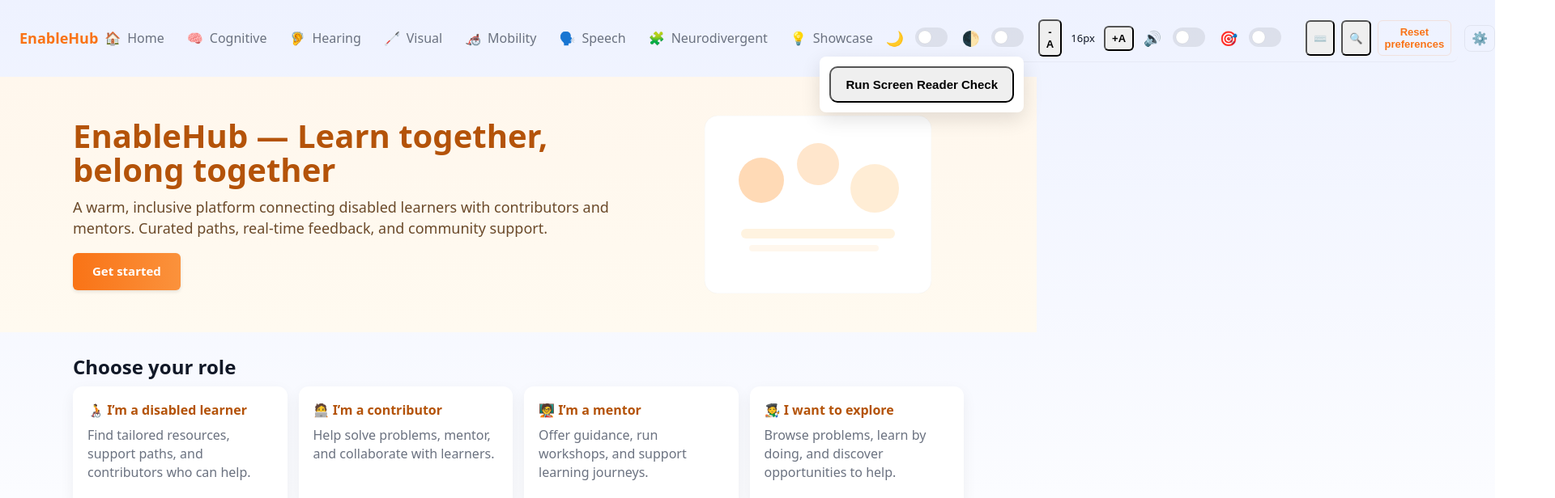
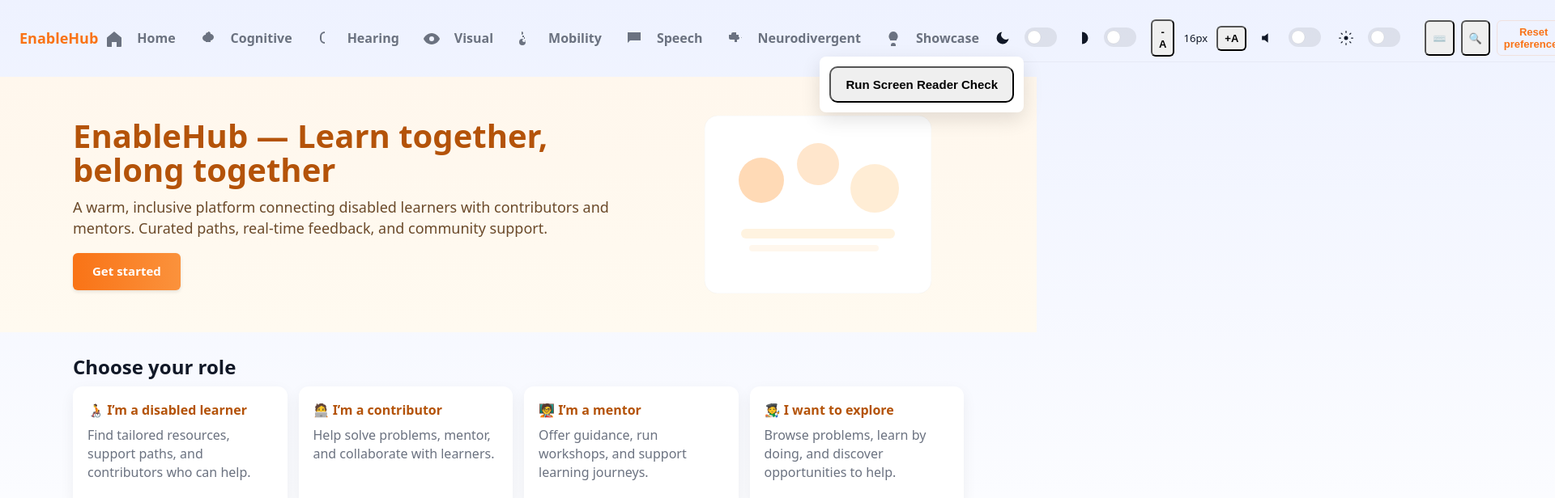
Before and after one commit to Vaish123-M/SolveTogether-platform, a React (Create React App) app in the folder EnableHub/client/: page / in a window 1280 px wide. Shown: the top 616 px of the page at 81% size, 1920 px wide, since content can reach past the window. Built offline with nearby package versions, Linux system fonts and the light colour scheme.

Commit message:
added icons in the navigation bar

```diff
--- a/EnableHub/client/src/components/AccessibilityBar.js
+++ b/EnableHub/client/src/components/AccessibilityBar.js
@@ -1,5 +1,6 @@
 import React, { useEffect } from 'react'
 import { useAccessibility } from '../context/AccessibilityContext'
+import { MoonIcon, ContrastIcon, SpeakerIcon, TargetIcon } from './icons'
 
 // AccessibilityBar can be rendered inline or compact (popup) when used in Navbar
 export default function AccessibilityBar({ compact = false, inline = false }){
@@ -20,13 +21,13 @@ export default function AccessibilityBar({ compact = false, inline = false }){
     <div className={rootClass} role="region" aria-label="Accessibility settings">
       <div className="accessibility-controls">
                <div className="toggle-group">
-               <span className="access-icon" aria-hidden="true">🌙</span>
+                 <span className="access-icon" aria-hidden="true"><MoonIcon size={20} /></span>
                  <IconToggle on={dark} onClick={()=>setDark(!dark)} title="Toggle dark mode" icon="moon" />
                  <span className="sr-only">Dark mode</span>
                </div>
 
                <div className="toggle-group">
-               <span className="access-icon" aria-hidden="true">🌓</span>
+                 <span className="access-icon" aria-hidden="true"><ContrastIcon size={20} /></span>
                  <IconToggle on={contrast} onClick={()=>setContrast(!contrast)} title="Toggle high contrast" icon="contrast" />
                  <span className="sr-only">High contrast</span>
                </div>
@@ -38,13 +39,13 @@ export default function AccessibilityBar({ compact = false, inline = false }){
         </div>
 
             <div className="toggle-group">
-           <span className="access-icon" aria-hidden="true">🔊</span>
+             <span className="access-icon" aria-hidden="true"><SpeakerIcon size={20} /></span>
            <IconToggle on={tts} onClick={()=>toggleTts(!tts)} title="Toggle text-to-speech" icon="speaker" />
            <span className="sr-only">Text to speech</span>
             </div>
 
      <div className="toggle-group">
-             <span className="access-icon" aria-hidden="true">🎯</span>
+             <span className="access-icon" aria-hidden="true"><TargetIcon size={20} /></span>
        <IconToggle on={focusMode} onClick={()=>setFocusMode(!focusMode)} title="Toggle Focus Mode" icon="focus" />
        <span className="sr-only">Focus mode</span>
      </div>
--- a/EnableHub/client/src/components/Navbar.js
+++ b/EnableHub/client/src/components/Navbar.js
@@ -5,6 +5,7 @@ import UserSettingsPanel from './UserSettingsPanel'
 import Magnifier from './Magnifier'
 import ScreenReaderCheck from './ScreenReaderCheck'
 import KeyboardGuide from './KeyboardGuide'
+import { HomeIcon, BrainIcon, EarIcon, EyeIcon, WheelchairIcon, SpeechIcon, PuzzleIcon, LightbulbIcon } from './icons'
 import { useState } from 'react'
 import { useEffect } from 'react'
 import { useAccessibility } from '../context/AccessibilityContext'
@@ -29,14 +30,14 @@ export default function Navbar() {
   },[setMagnifierEnabled, setKeyboardGuideVisible])
 
   const links = [
-    { to: '/', label: 'Home', emoji: '🏠' },
-    { to: '/cognitive', label: 'Cognitive', emoji: '🧠' },
-    { to: '/hearing', label: 'Hearing', emoji: '🦻' },
-    { to: '/visual', label: 'Visual', emoji: '🦯' },
-    { to: '/mobility', label: 'Mobility', emoji: '🦽' },
-    { to: '/speech', label: 'Speech', emoji: '🗣️' },
-    { to: '/neurodivergent', label: 'Neurodivergent', emoji: '🧩' },
-    { to: '/showcase', label: 'Showcase', emoji: '💡' },
+    { to: '/', label: 'Home', icon: <HomeIcon size={24} /> },
+    { to: '/cognitive', label: 'Cognitive', icon: <BrainIcon size={24} /> },
+    { to: '/hearing', label: 'Hearing', icon: <EarIcon size={24} /> },
+    { to: '/visual', label: 'Visual', icon: <EyeIcon size={24} /> },
+    { to: '/mobility', label: 'Mobility', icon: <WheelchairIcon size={24} /> },
+    { to: '/speech', label: 'Speech', icon: <SpeechIcon size={24} /> },
+    { to: '/neurodivergent', label: 'Neurodivergent', icon: <PuzzleIcon size={24} /> },
+    { to: '/showcase', label: 'Showcase', icon: <LightbulbIcon size={24} /> },
   ]
 
   return (
@@ -56,14 +57,12 @@ export default function Navbar() {
               end
             >
               {({isActive}) => (
-                <>
-                  <span id={labelId} style={{display:'inline-flex', alignItems:'center', gap:8}}>
-                    <span aria-hidden="true">{l.emoji}</span>
-                    <span>{l.label}</span>
-                  </span>
-                  <span aria-current={isActive ? 'page' : undefined} style={{display:'none'}} />
-                </>
-              )}
+                  <>
+                    <span aria-hidden="true" style={{display:'inline-flex', alignItems:'center', gap:8}}>{l.icon}</span>
+                    <span id={labelId} className="nav-label">{l.label}</span>
+                    <span aria-current={isActive ? 'page' : undefined} style={{display:'none'}} />
+                  </>
+                )}
             </NavLink>
           )
         })}
--- /dev/null
+++ b/EnableHub/client/src/components/icons.js
@@ -0,0 +1,77 @@
+import React from 'react'
+
+export const HomeIcon = ({size=18}) => (
+  <svg width={size} height={size} viewBox="0 0 24 24" fill="none" xmlns="http://www.w3.org/2000/svg" aria-hidden="true">
+    <path d="M3 10.5L12 3l9 7.5V21a1 1 0 0 1-1 1h-5v-6H9v6H4a1 1 0 0 1-1-1V10.5z" fill="currentColor" />
+  </svg>
+)
+
+export const BrainIcon = ({size=18}) => (
+  <svg width={size} height={size} viewBox="0 0 24 24" fill="none" xmlns="http://www.w3.org/2000/svg" aria-hidden="true">
+    <path d="M12 3c2 0 3 1 3 3 2 0 4 2 4 4s-2 4-4 4v2h-6v-1c-2 0-4-2-4-4 0-2 2-4 4-4 0-2 1-3 3-3z" fill="currentColor" />
+  </svg>
+)
+
+export const EarIcon = ({size=18}) => (
+  <svg width={size} height={size} viewBox="0 0 24 24" fill="none" xmlns="http://www.w3.org/2000/svg" aria-hidden="true">
+    <path d="M12 3a6 6 0 0 0-6 6v3a6 6 0 0 0 6 6v-2a4 4 0 0 1-4-4V9a4 4 0 0 1 4-4z" fill="currentColor" />
+  </svg>
+)
+
+export const EyeIcon = ({size=18}) => (
+  <svg width={size} height={size} viewBox="0 0 24 24" fill="none" xmlns="http://www.w3.org/2000/svg" aria-hidden="true">
+    <path d="M12 5c-5 0-9 4-10 7 1 3 5 7 10 7s9-4 10-7c-1-3-5-7-10-7zm0 4a3 3 0 1 1 0 6 3 3 0 0 1 0-6z" fill="currentColor" />
+  </svg>
+)
+
+export const WheelchairIcon = ({size=18}) => (
+  <svg width={size} height={size} viewBox="0 0 24 24" fill="none" xmlns="http://www.w3.org/2000/svg" aria-hidden="true">
+    <path d="M7 3a2 2 0 1 1 0 4h1v3h3v2H8a4 4 0 1 0 4 4 1 1 0 0 1 0-2 2 2 0 1 1-2-2V8H8V7H7V3z" fill="currentColor" />
+  </svg>
+)
+
+export const SpeechIcon = ({size=18}) => (
+  <svg width={size} height={size} viewBox="0 0 24 24" fill="none" xmlns="http://www.w3.org/2000/svg" aria-hidden="true">
+    <path d="M4 4h16v10H7l-3 3V4z" fill="currentColor" />
+  </svg>
+)
+
+export const PuzzleIcon = ({size=18}) => (
+  <svg width={size} height={size} viewBox="0 0 24 24" fill="none" xmlns="http://www.w3.org/2000/svg" aria-hidden="true">
+    <path d="M21 10h-3v1a2 2 0 0 1-2 2h-1v3h-3v-3H7a2 2 0 0 1-2-2V7h3V6a2 2 0 0 1 2-2h4v3h3v3h3v1z" fill="currentColor" />
+  </svg>
+)
+
+export const LightbulbIcon = ({size=18}) => (
+  <svg width={size} height={size} viewBox="0 0 24 24" fill="none" xmlns="http://www.w3.org/2000/svg" aria-hidden="true">
+    <path d="M9 21h6v-1a3 3 0 0 0-6 0v1zM12 3a6 6 0 0 0-4 10v1h8v-1a6 6 0 0 0-4-10z" fill="currentColor" />
+  </svg>
+)
+
+// small icons for accessibility controls
+export const MoonIcon = ({size=16}) => (
+  <svg width={size} height={size} viewBox="0 0 24 24" fill="none" xmlns="http://www.w3.org/2000/svg" aria-hidden="true">
+    <path d="M21 12.79A9 9 0 1 1 11.21 3 7 7 0 0 0 21 12.79z" fill="currentColor" />
+  </svg>
+)
+
+export const ContrastIcon = ({size=16}) => (
+  <svg width={size} height={size} viewBox="0 0 24 24" fill="none" xmlns="http://www.w3.org/2000/svg" aria-hidden="true">
+    <path d="M12 3v18a9 9 0 0 0 0-18z" fill="currentColor" />
+  </svg>
+)
+
+export const SpeakerIcon = ({size=16}) => (
+  <svg width={size} height={size} viewBox="0 0 24 24" fill="none" xmlns="http://www.w3.org/2000/svg" aria-hidden="true">
+    <path d="M5 9v6h4l5 4V5L9 9H5z" fill="currentColor" />
+  </svg>
+)
+
+export const TargetIcon = ({size=16}) => (
+  <svg width={size} height={size} viewBox="0 0 24 24" fill="none" xmlns="http://www.w3.org/2000/svg" aria-hidden="true">
+    <path d="M12 2v2M12 20v2M4.93 4.93l1.41 1.41M17.66 17.66l1.41 1.41M2 12h2M20 12h2M4.93 19.07l1.41-1.41M17.66 6.34l1.41-1.41" stroke="currentColor" strokeWidth="1.5" strokeLinecap="round" strokeLinejoin="round" />
+    <circle cx="12" cy="12" r="3" fill="currentColor" />
+  </svg>
+)
+
+export default {}
--- a/EnableHub/client/src/index.css
+++ b/EnableHub/client/src/index.css
@@ -59,10 +59,21 @@ footer { margin-top:18px; text-align:center; color:var(--muted); font-size:13px;
 .skip-link { position: absolute; left: -9999px; top: auto; width:1px; height:1px; overflow:hidden; }
 .skip-link:focus { left:10px; top:10px; width:auto; height:auto; background:#fff; padding:8px; border-radius:4px; box-shadow:0 2px 8px rgba(0,0,0,0.08); }
 
+/* visually-hidden helper for accessibility (keeps content available to screen readers) */
+.visually-hidden {
+  position: absolute !important;
+  height: 1px; width: 1px;
+  overflow: hidden;
+  clip: rect(1px, 1px, 1px, 1px);
+  white-space: nowrap; /* added line */
+}
+
 .site-header { display:flex; align-items:center; justify-content:space-between; padding:18px 24px; }
 .brand { display:flex; align-items:center; gap:10px; text-decoration:none; color:var(--accent); font-weight:800; font-size:18px; }
 .nav { display:flex; gap:12px; align-items:center; }
-.nav a { color:var(--muted); text-decoration:none; padding:8px 10px; border-radius:6px; position:relative; }
+.nav a { color:var(--muted); text-decoration:none; padding:8px 10px; border-radius:6px; position:relative; font-size:15px }
+.nav a .nav-label { margin-left:8px; font-size:16px; font-weight:600; color:var(--muted); }
+.nav a .nav-label:hover, .nav a .nav-label:focus { color:var(--accent); }
 .nav a::after { content: ''; position: absolute; left: 12px; right: 12px; bottom: 6px; height: 2px; background: transparent; border-radius:2px; transition: all 200ms ease; }
 .nav a:hover, .nav a:focus { color:var(--accent); outline:none; }
 .nav a:hover::after, .nav a:focus::after { background: linear-gradient(90deg,var(--accent),var(--accent-2)); transform: translateY(0); }
@@ -145,7 +156,7 @@ a:focus-visible { outline: 3px solid rgba(245,158,11,0.14); border-radius:4px; }
 .svg-toggle.on { box-shadow: 0 0 0 4px rgba(99,102,241,0.06); }
 .btn[aria-pressed="true"], .svg-toggle[aria-pressed="true"], .svg-toggle[aria-checked="true"] { box-shadow: 0 0 0 4px rgba(99,102,241,0.06); }
 
-.access-icon{ font-size:18px; display:inline-flex; align-items:center; justify-content:center; width:22px }
+.access-icon{ font-size:20px; display:inline-flex; align-items:center; justify-content:center; width:26px }
 .toggle-group { display:flex; gap:8px; align-items:center }
 
 /* Magnifier overlay styles */
```
Lines whose indentation alone changed are shown as unchanged.
